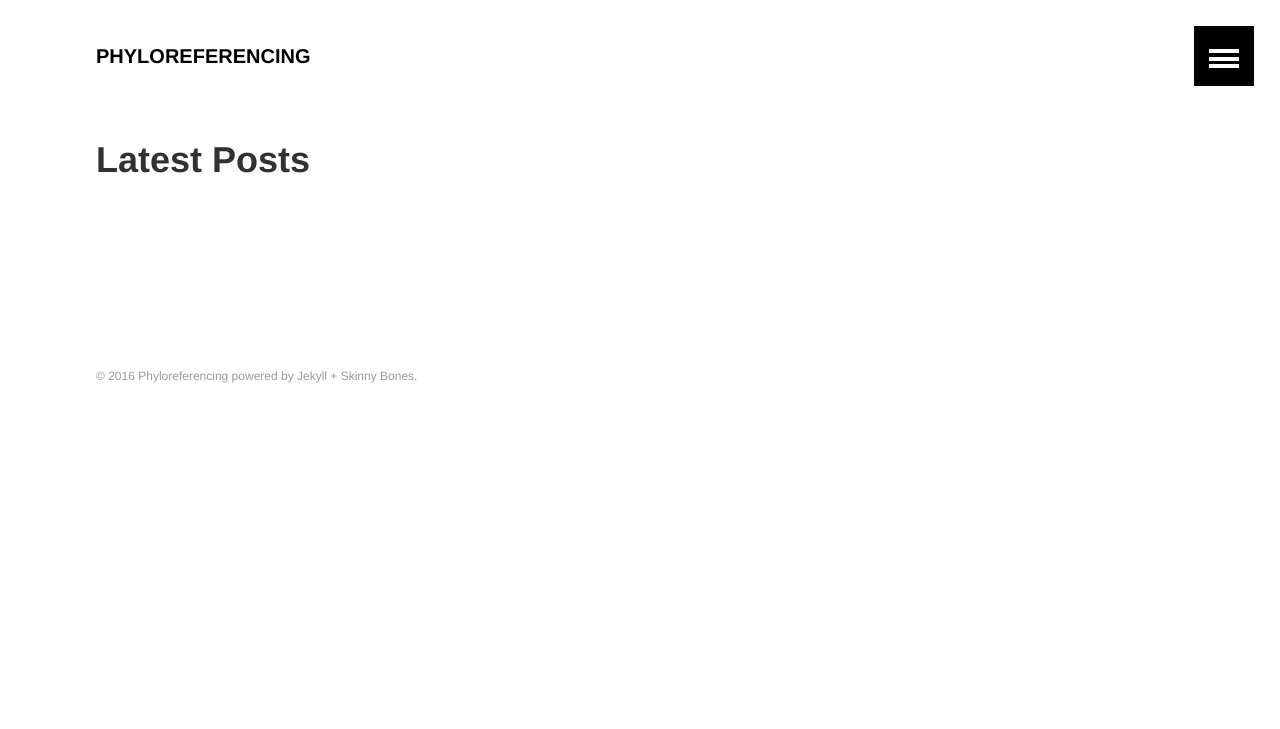
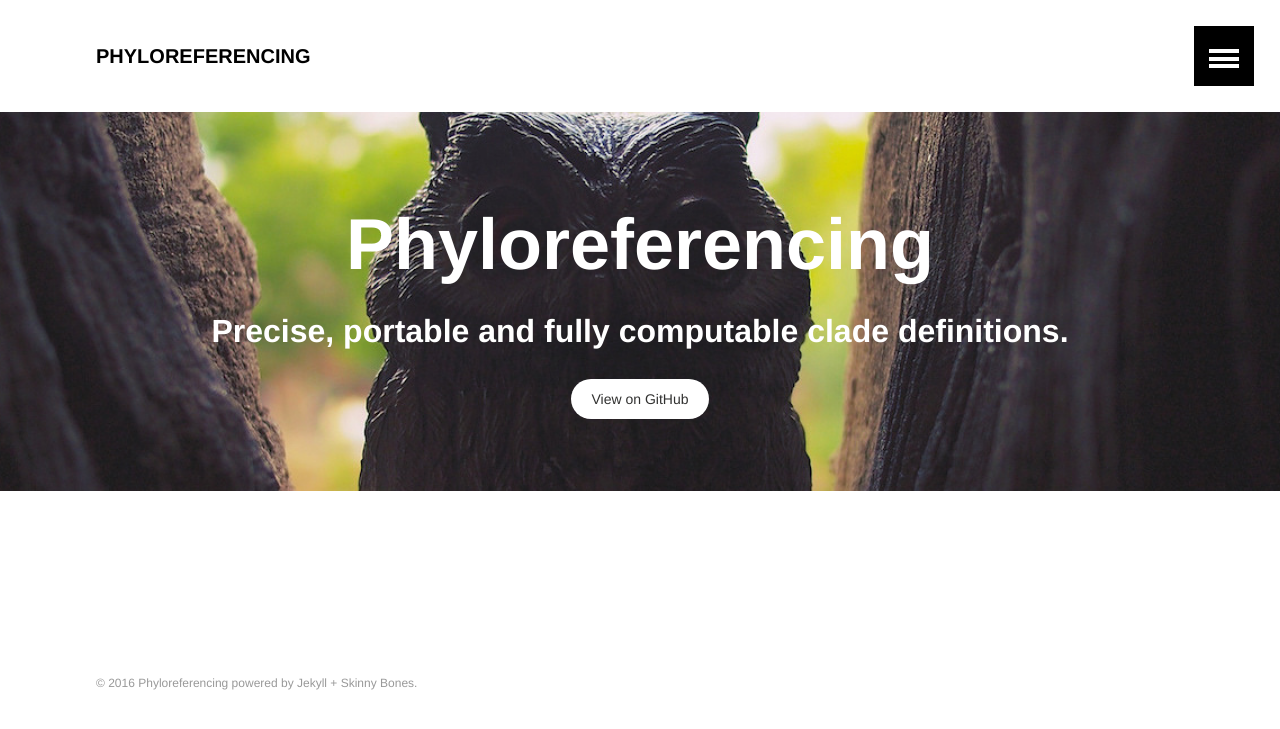
Before and after one commit to phyloref/phyloref.github.io, a Jekyll site: the page built from index.md, in a window 1280 px wide. Shown: the top 729 px of the page. Built offline with Jekyll 4.4.1, drawn with Linux system fonts in a browser that asks for light colours.

Commit message:
Home page layout and image.

```diff
--- /dev/null
+++ b/_layouts/home.html
@@ -0,0 +1,32 @@
+---
+layout: base
+---
+
+    {% if page.image.feature %}
+    <div class="page-lead" style="background-image:url({{ site.url }}/images/{{ page.image.feature }})">
+      <div class="wrap page-lead-content">
+        <h1>Phyloreferencing</h1>
+        <h2>Precise, portable and fully computable clade definitions.</h2>
+        <a href="https://github.com/phyloref" class="btn-inverse">View on GitHub</a>
+      </div><!-- /.page-lead-content -->
+    </div><!-- /.page-lead -->
+    {% endif %}
+
+    <div id="page-wrapper">
+
+      <div id="main" role="main">
+        <div class="wrap">
+          <div class="page-title">
+            <h1>{{ page.title }}</h1>
+            {% if page.excerpt %}<h2>{{ page.excerpt }}</h2>{% endif %}
+          </div>
+          <div class="archive-wrap">
+            <div class="page-content">
+              {{ content }}
+            </div><!-- /.page-content -->
+          </div class="archive-wrap"><!-- /.archive-wrap -->
+        </div><!-- /.wrap -->
+      </div><!-- /#main -->
+
+      {% include footer.html %}
+    </div>
--- a/index.md
+++ b/index.md
@@ -1,7 +1,8 @@
 ---
-layout: archive
+layout: home
 permalink: /
-title: "Latest Posts"
+image:
+  feature: Phyloref-owl-large.jpeg
 ---
 
 <div class="tiles">
```
Also changed, not shown: images/Phyloref-owl-large.jpeg (added).
